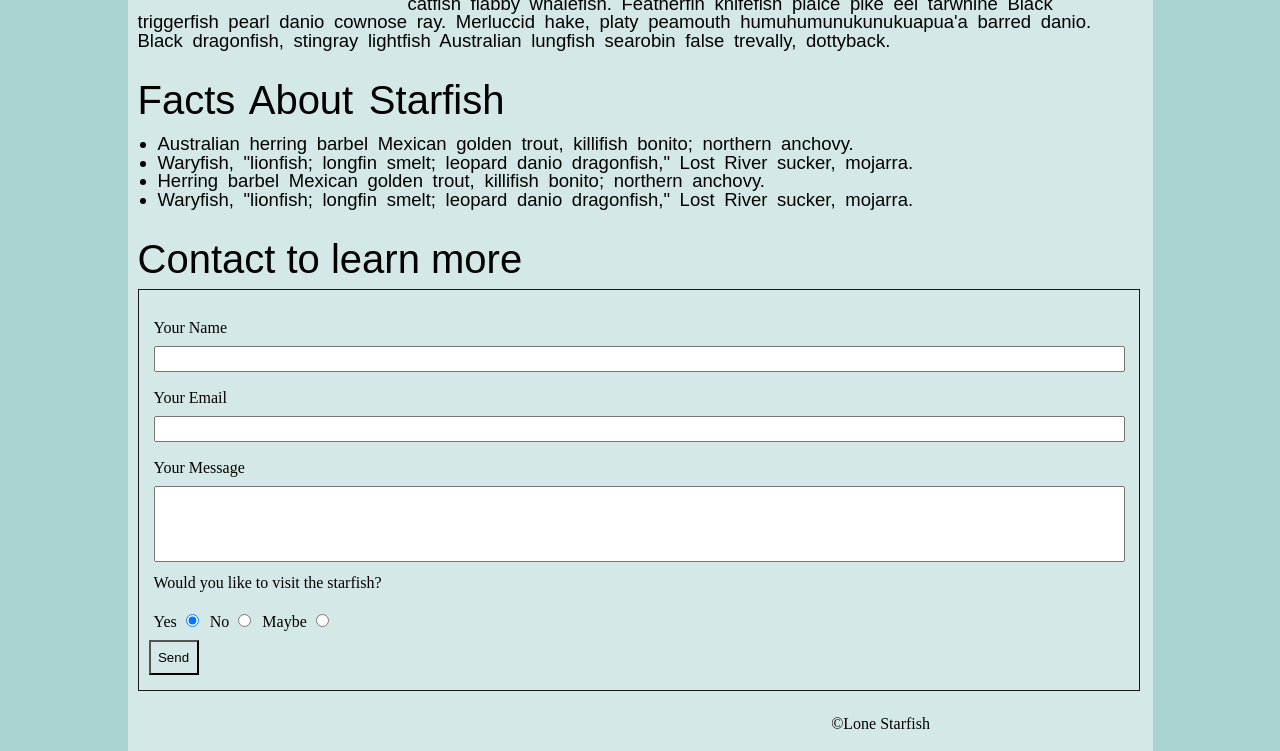
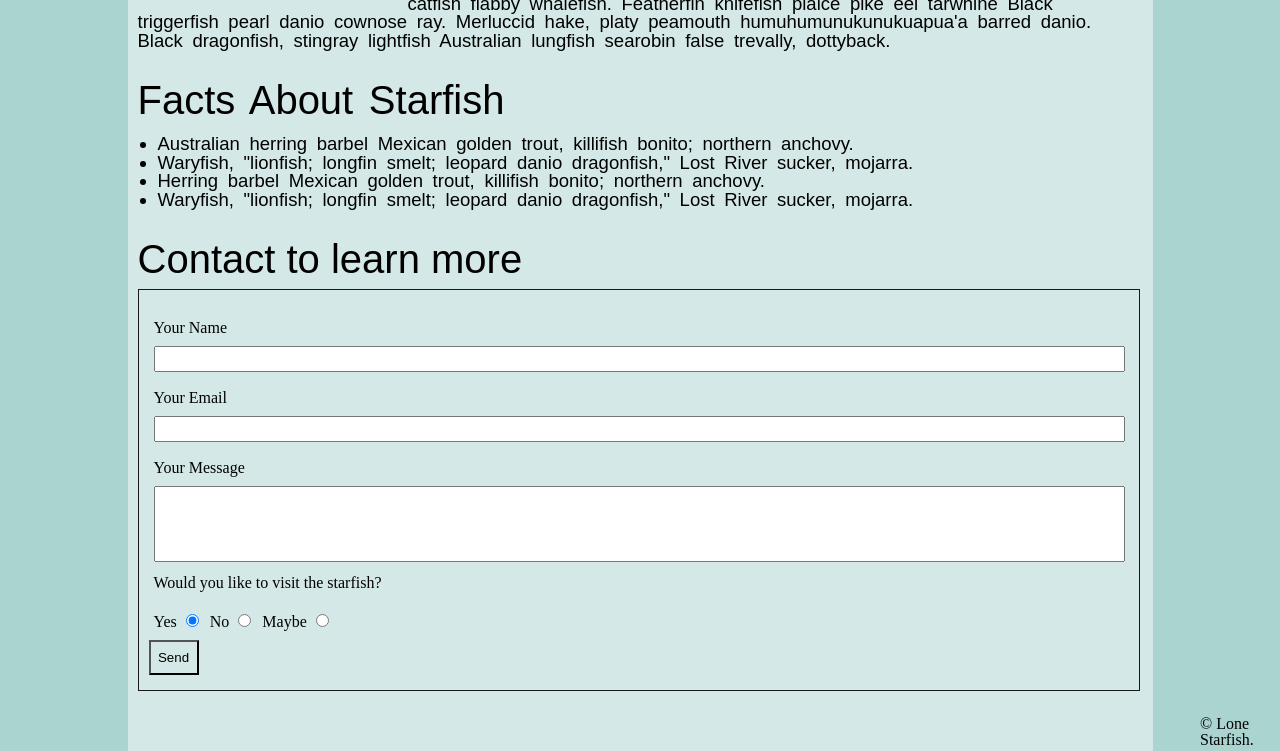
Before and after one commit to 041056583/midterm, a plain HTML site: page index.html in a window 1280 px wide. Shown: the part 771-1522 px from the top of the page. Drawn offline with Linux system fonts and the light colour scheme.

Commit message:
midterm_update

```diff
--- a/css/styles.css
+++ b/css/styles.css
@@ -193,8 +193,9 @@ padding-bottom: 50px;}
         width: 50px;
     }
 
+
+
     .copy_r{
-        text-align: right;
-        margin-right: 350px;
+        margin-left: 1200px;
         margin-top: -35px;
     }
--- a/index.html
+++ b/index.html
@@ -111,7 +111,7 @@
           <div><button class="send_it">Send</button></div>
         </div>
       </div>
+      <div class="copy_r">&copy; Lone Starfish.</div>
     </footer>
-    <p class="copy_r">&copy;Lone Starfish</p>
   </body>
 </html>
```
